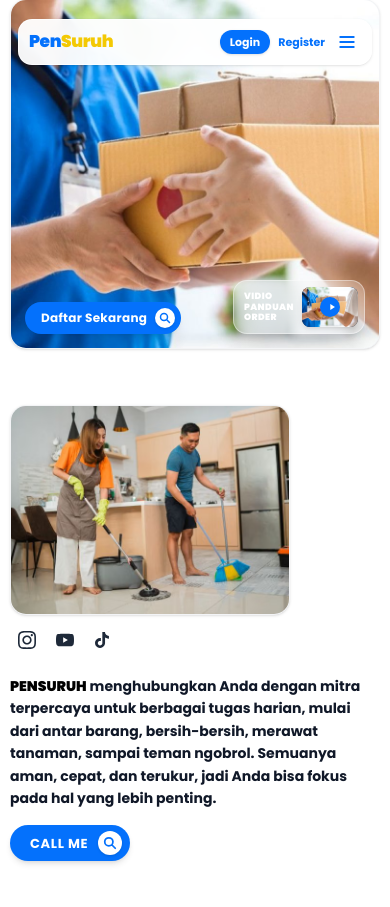
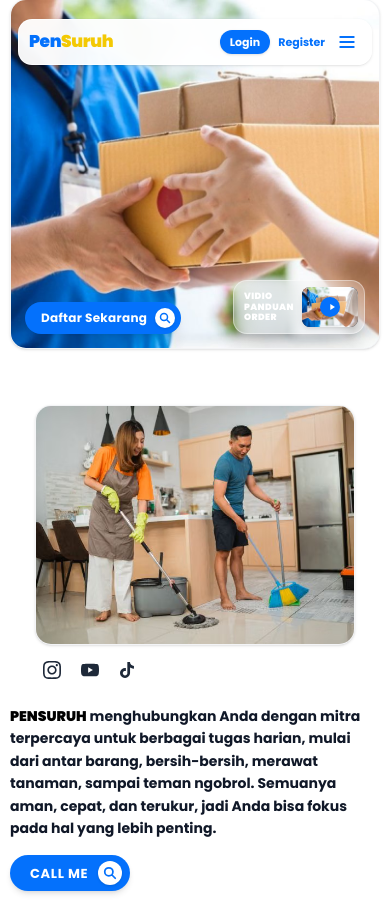
Before and after one commit to fauzansupriyadi1-stack/PENSURUH, a Laravel app: page /about in a window 390 px wide. Shown: the part 13-920 px from the top of the page. Run offline with Laravel 12, Linux system fonts and the light colour scheme; style sheets or scripts are compiled from the project's sources.

Commit message:
style: center about section photo on mobile screens

```diff
--- a/resources/views/welcome.blade.php
+++ b/resources/views/welcome.blade.php
@@ -145,8 +145,8 @@
         <section id="about" class="w-full py-6 md:py-10">
             <div class="grid grid-cols-1 md:grid-cols-12 gap-6 md:gap-10 items-center">
                 <!-- Left: Cleaning staff photo + Social Icons -->
-                <div class="md:col-span-5 flex flex-col items-start gap-3.5">
-                    <div class="w-full max-w-[280px] sm:max-w-[310px] md:max-w-[320px] rounded-[16px] sm:rounded-[18px] overflow-hidden shadow-sm aspect-[4/3] bg-gray-100 border border-gray-100">
+                <div class="md:col-span-5 flex flex-col items-center md:items-start gap-3.5">
+                    <div class="w-full max-w-[320px] sm:max-w-[340px] md:max-w-[320px] mx-auto md:mx-0 rounded-[16px] sm:rounded-[18px] overflow-hidden shadow-sm aspect-[4/3] bg-gray-100 border border-gray-100">
                         <img
                             src="/images/sources/about_cleaners_clean.png"
                             alt="Mitra kebersihan PenSuruh"
@@ -156,7 +156,7 @@
                     </div>
 
                     <!-- Social Media Icons (Instagram, YouTube, TikTok) -->
-                    <div class="flex items-center gap-4 text-gray-800 pl-1.5">
+                    <div class="w-full max-w-[320px] sm:max-w-[340px] md:max-w-[320px] flex items-center justify-start gap-4 text-gray-800 pl-1.5">
                         <!-- Instagram -->
                         <a href="https://instagram.com" target="_blank" rel="noopener noreferrer" aria-label="Instagram" class="hover:text-[#0471fc] transition-colors p-0.5">
                             <svg class="w-4.5 h-4.5 fill-current" viewBox="0 0 24 24">
```
